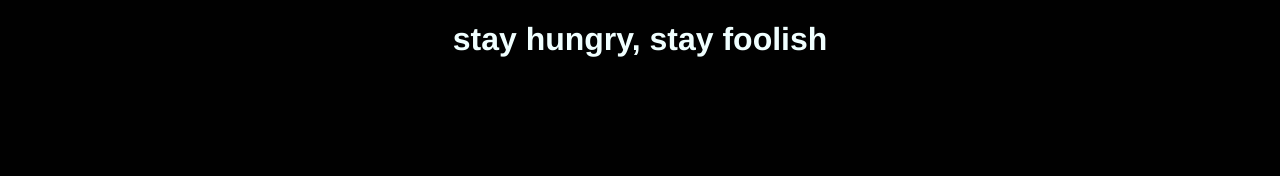
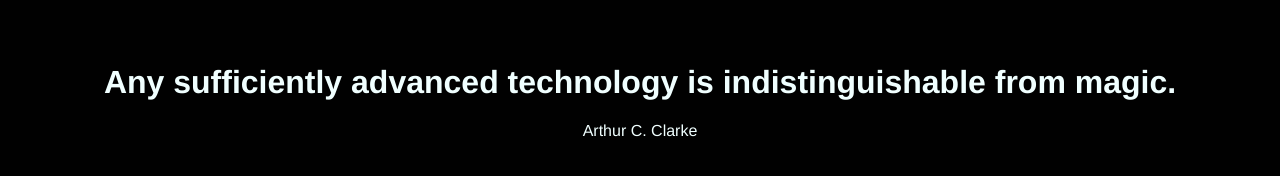
Before and after one commit to karandudeja/test-qr, a plain HTML site: page index.html in a window 1280 px wide. Drawn offline with Linux system fonts and the light colour scheme.

Commit message:
updated color margins

```diff
--- a/index.html
+++ b/index.html
@@ -5,7 +5,8 @@
     <meta name="viewport" content="width=device-width, initial-scale=1.0">
     <title>test-qr</title>
 </head>
-<body style="font-family: Helvetica, sans-serif; background-color: #010101;">
-    <h1 style="text-align: center; color: azure;">stay hungry, stay foolish</h1>
+<body style="font-family: Helvetica, sans-serif; background-color: #010101; text-align: center; color: azure;">
+    <h1 style="margin-top: 2em;">Any sufficiently advanced technology is indistinguishable from magic.</h1>
+    <p style="margin-top: 0.5em;">Arthur C. Clarke</p>
 </body>
 </html>
```
